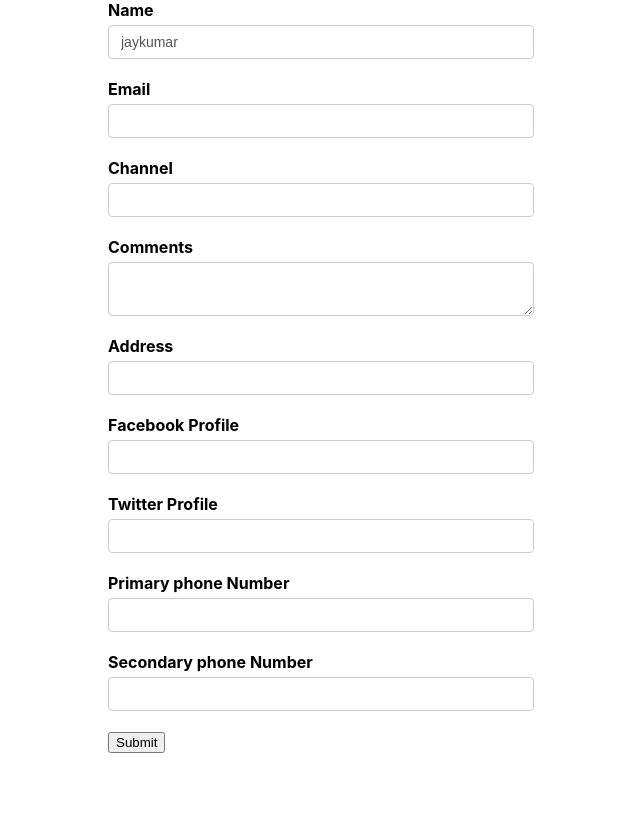
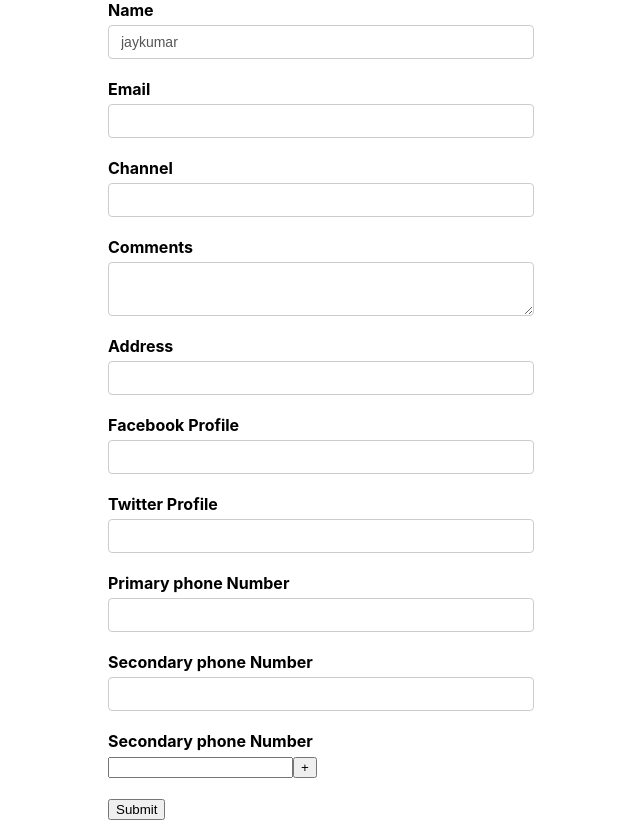
Before and after one commit to jaybamania/ReactJS, a React (Create React App) app: page / in a window 1280 px wide. Shown: the whole page, without its empty margins (319-959 px from the left). Built offline with nearby package versions, Linux system fonts and the light colour scheme.

Commit message:
FieldArray-Props

```diff
--- a/src/Components/YoutubeForm.js
+++ b/src/Components/YoutubeForm.js
@@ -1,5 +1,5 @@
 
-import { ErrorMessage, Field, Form, Formik } from 'formik'
+import { ErrorMessage, Field, FieldArray, Form, Formik } from 'formik'
 import React from 'react'
 import * as Yup from 'yup'
 import TextError from './TextError'
@@ -14,7 +14,8 @@ const initialValues = {
         facebook : '',
         twitter: ''
     },
-    phoneNumbers : ['','']
+    phoneNumbers : ['',''],
+    phNumbers :['']
 }
 
 const onSubmit = values =>{
@@ -90,18 +91,49 @@ function YoutubeForm() {
                     <label htmlFor='facebook'>Facebook Profile</label>
                     <Field type='text' id='facebook' name='social.facebook' />
                 </div>
+
                 <div className='form-control'>
                     <label htmlFor='twitter'>Twitter Profile</label>
                     <Field type='text' id='twitter' name='social.twitter' />
                 </div>
+
                 <div className='form-control'>
                     <label htmlFor='primaryPh'>Primary phone Number</label>
                     <Field type='text' id='primaryPh' name='phoneNumbers[0]' />
                 </div>
+
                 <div className='form-control'>
                     <label htmlFor='secondaryPh'>Secondary phone Number</label>
                     <Field type='text' id='secondaryPh' name='phoneNumbers[1]' />
                 </div>
+
+                <div className='form-control'>
+                    <label htmlFor='secondaryPh'>Secondary phone Number</label>
+                    <FieldArray name='phNumbers'>
+                        {
+                            (fieldArrayProps)=>{
+                                console.log('fieldArrayProps',fieldArrayProps)
+                                const {push, remove, form} = fieldArrayProps
+                                const {values} = form
+                                const {phNumbers} = values
+                                return <div>
+                                    {
+                                        phNumbers.map((phNumber,index) =>(
+                                            <div key={index}>
+                                                <Field name={`phNumbers[${index}]`} />
+                                                { index > 0 &&
+                                                <button type='button' onClick={() => remove(index)} > - </button>
+                                                }
+                                                <button type='button' onClick={() => push('')}> + </button>
+                                            </div>
+                                        ))
+                                    }
+                                </div>
+                            }
+                        }
+                    </FieldArray>
+                </div>
+
                 <button type='submit'>Submit</button>
             </Form>
         </Formik>
```
